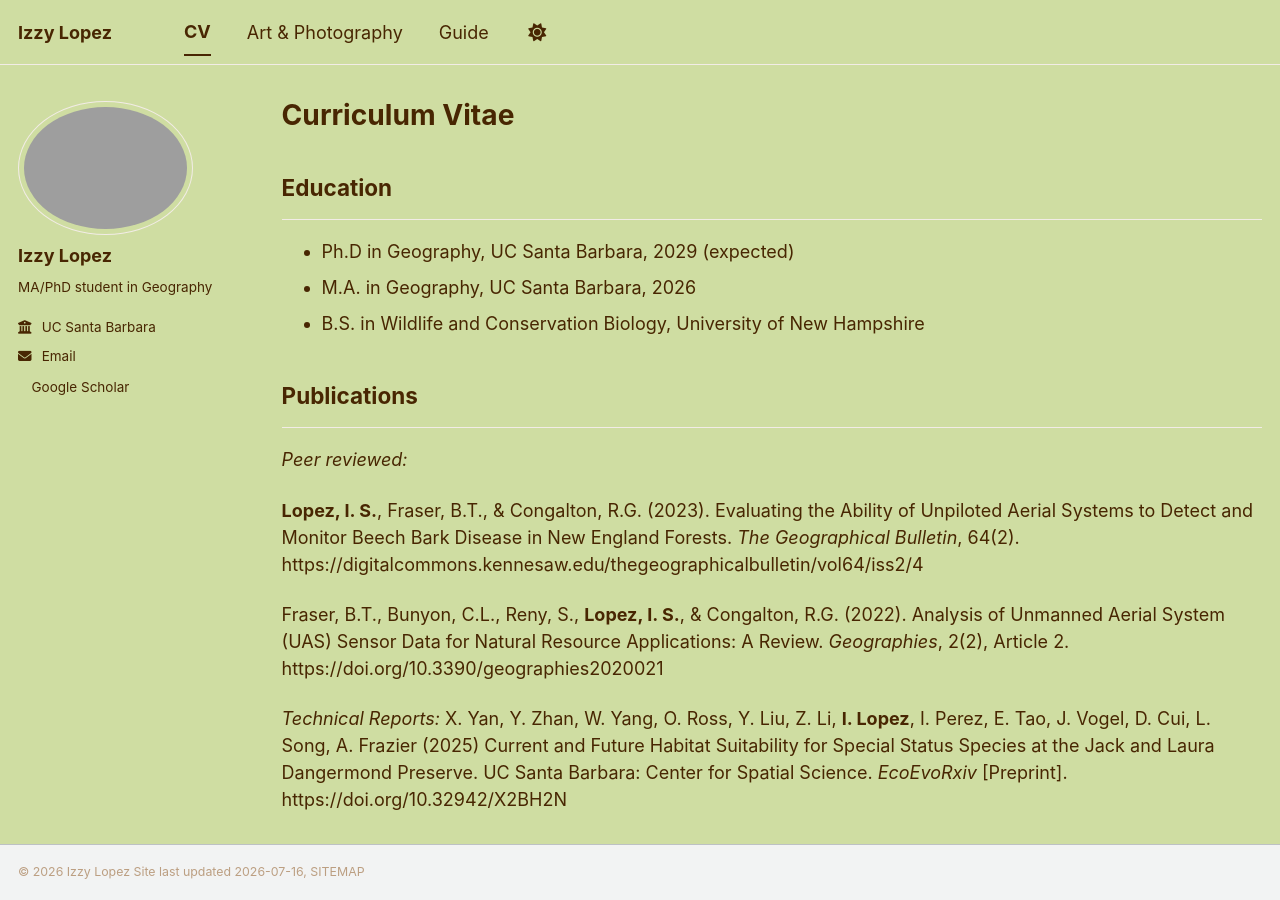
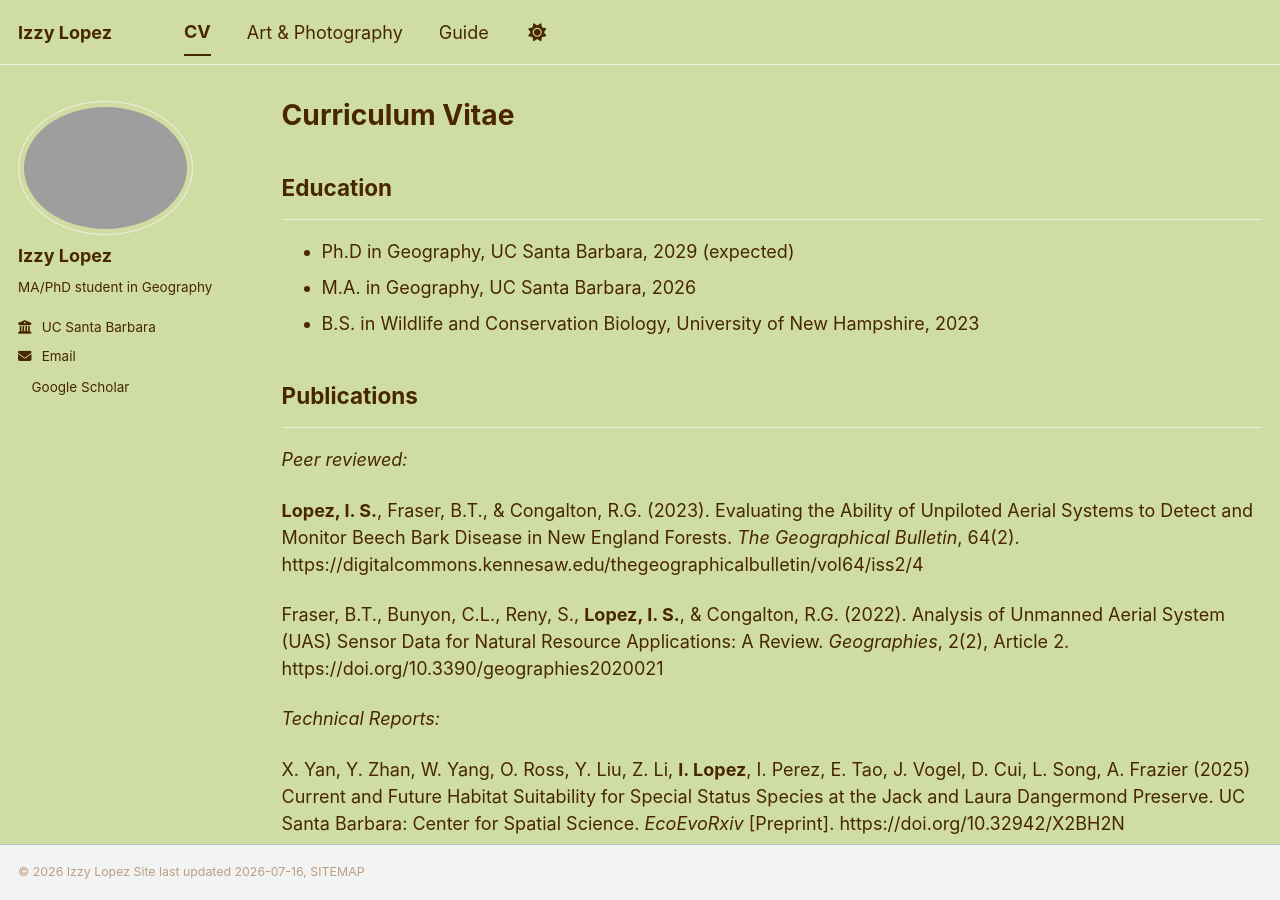
Before and after one commit to izzyslopez/izzyslopez.github.io, a Jekyll site: the page built from _pages/cv.md, in a window 1280 px wide and 900 px high. Built offline with Jekyll 4.4.1, drawn with Linux system fonts in a browser that asks for light colours; a style sheet for code colours, icons or effects is not loaded.

Commit message:
Update cv.md

```diff
--- a/_pages/cv.md
+++ b/_pages/cv.md
@@ -13,7 +13,7 @@ redirect_from:
 ---
 * Ph.D in Geography, UC Santa Barbara, 2029 (expected)
 * M.A. in Geography, UC Santa Barbara, 2026
-* B.S. in Wildlife and Conservation Biology, University of New Hampshire
+* B.S. in Wildlife and Conservation Biology, University of New Hampshire, 2023
 
 ## Publications
 ---
@@ -24,6 +24,7 @@ _Peer reviewed:_
 Fraser, B.T., Bunyon, C.L., Reny, S., **Lopez, I. S.**, & Congalton, R.G. (2022). Analysis of Unmanned Aerial System (UAS) Sensor Data for Natural Resource Applications: A Review. _Geographies_, 2(2), Article 2. https://doi.org/10.3390/geographies2020021
 
 _Technical Reports:_
+
 X. Yan, Y. Zhan, W. Yang, O. Ross, Y. Liu, Z. Li, **I. Lopez**, I. Perez, E. Tao, J. Vogel, D. Cui, L. Song, A. Frazier (2025) Current and Future Habitat Suitability for Special Status Species at the Jack and Laura Dangermond Preserve. UC Santa Barbara: Center for Spatial Science. _EcoEvoRxiv_ [Preprint]. https://doi.org/10.32942/X2BH2N
 
 ## Conference Presentations
```
